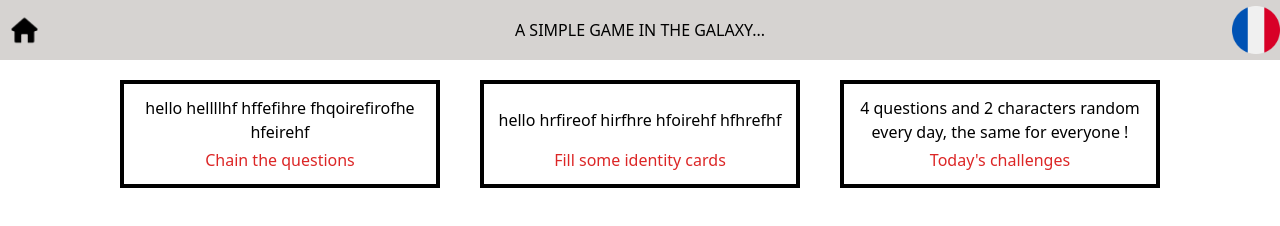
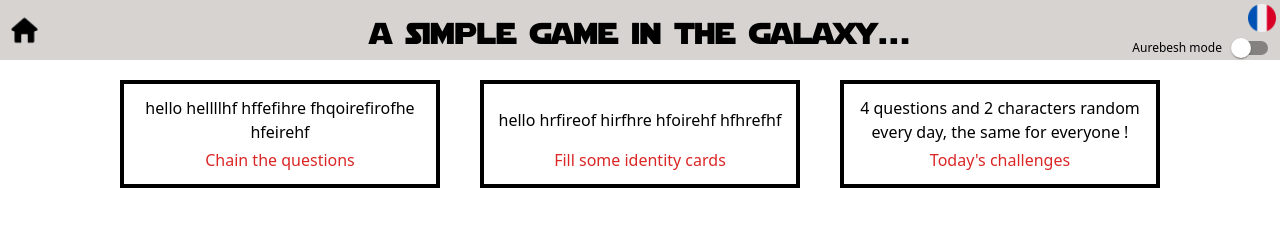
Before and after one commit to GTZL1/swGameProject, a React app: page / in a window 1280 px wide. Built offline with nearby package versions, Linux system fonts and the light colour scheme.

Commit message:
Add an aurebesh mode

```diff
--- /dev/null
+++ b/src/context/FontContext.js
@@ -0,0 +1,30 @@
+import React, { createContext, useState, useContext } from 'react';
+
+const FontContext = createContext();
+
+export const FontProvider = ({ children }) => {
+    const [titleFont, setTitleFont] = useState('font-starjedi');
+    const [contentFont, setContentFont] = useState('font-sans');
+    const [useSingleFont, setUseSingleFont] = useState(false);
+
+    const toggleSingleFont = () => {
+        setUseSingleFont((prev) => !prev);
+    };
+
+    return (
+        <FontContext.Provider
+            value={{
+                titleFont,
+                setTitleFont,
+                contentFont,
+                setContentFont,
+                useSingleFont,
+                toggleSingleFont,
+            }}
+        >
+            {children}
+        </FontContext.Provider>
+    );
+};
+
+export const useFont = () => useContext(FontContext);
--- a/src/home/gameModeBox.js
+++ b/src/home/gameModeBox.js
@@ -1,11 +1,12 @@
 import React, { useState, useEffect } from 'react';
 import ButtonLink from '../utils/buttons/buttonLink.js';
+import { useFont } from '../context/FontContext.js';
 
 const GameModeBox = ({endpoint, boxText, buttonText}) => {
-    console.log(buttonText);
+    const { contentFont } = useFont();
     return (
         <div className='w-80 flex flex-col items-center justify-center gap-1 p-3 border-4 border-solid border-black m-5'>
-            <p className='h-[90%] flex items-center text-center'>{boxText}</p>
+            <p className={`${contentFont} h-[90%] flex items-center text-center`}>{boxText}</p>
             <ButtonLink route = {endpoint} style="text-red-600 max-w-md">{buttonText}</ButtonLink>
         </div>
     );
--- a/src/home/homePage.js
+++ b/src/home/homePage.js
@@ -1,7 +1,6 @@
 import React, { useState, useEffect } from 'react';
 import ENDPOINTS from '../constants/endpoints.js';
 import SENTENCES from '../constants/sentences.js';
-import ButtonLink from '../utils/buttons/buttonLink.js';
 import TitleBar from '../utils/title/title.js';
 import { useTranslation } from "react-i18next";
 import GameModeBox from './gameModeBox.js';
--- a/src/index.css
+++ b/src/index.css
@@ -4,7 +4,14 @@
 
 @font-face {
     font-family: 'starjedi';
-    src: url('/resources/fonts/Starjedi.ttf') format('truetype');
+    src: url('../public/resources/fonts/Starjedi.ttf') format('truetype');
     font-weight: normal;
     font-style: normal;
-  }
+}
+
+@font-face {
+  font-family: 'aurebesh';
+  src: url('../public/resources/fonts/Aurebesh.otf') format('opentype');
+  font-weight: normal;
+    font-style: normal;
+}
--- a/src/index.js
+++ b/src/index.js
@@ -6,6 +6,7 @@ import { I18nextProvider } from "react-i18next";
 import i18next from "i18next";
 import i18n from './i18n.js';
 import './index.css';
+import { FontProvider } from './context/FontContext.js';
 
 const root = ReactDOM.createRoot(document.getElementById('root'));
 
@@ -17,7 +18,9 @@ root.render(
   <React.StrictMode>
     <BrowserRouter>
     <I18nextProvider i18n={i18next}>
-      <App />
+      <FontProvider>
+        <App />
+      </FontProvider>
     </I18nextProvider>
     </BrowserRouter>
   </React.StrictMode>
--- a/src/locales/en/translation.json
+++ b/src/locales/en/translation.json
@@ -5,7 +5,8 @@
         "identity_title" : "Identity cards",
         "daily_title" : "Today's challenges",
         "question_button" : "Chain the questions",
-        "identity_button" : "Fill some identity cards"
+        "identity_button" : "Fill some identity cards",
+        "aurebesh" : "Aurebesh mode"
     },
     "questions" : {
         "correct_answer" : "Correct, well done !",
--- a/src/locales/fr/translation.json
+++ b/src/locales/fr/translation.json
@@ -1,11 +1,12 @@
 {
     "titles": {
-        "main_title" : "UN SIMPLE JEU DANS LA GALAXIE...",
+        "main_title" : "UN MODESTE JEU DANS LA GALAXIE...",
         "question_title" : "Questions",
         "identity_title" : "Cartes d'identité",
         "daily_title" : "Les défis du jour",
         "question_button" : "Enchaîner les questions",
-        "identity_button" : "Remplir des cartes d'identité"
+        "identity_button" : "Remplir des cartes d'identité",
+        "aurebesh" : "Mode aurebesh"
     },
     "questions" : {
         "correct_answer" : "Bonne réponse, bien joué !",
--- /dev/null
+++ b/src/utils/buttons/fontSwitch.js
@@ -0,0 +1,36 @@
+import React from 'react';
+import { useFont } from '../../context/FontContext.js';
+import { Switch } from '@mui/material';
+import { useTranslation } from "react-i18next";
+
+const FontSwitch = ({ style }) => {
+    const {
+        titleFont,
+        setTitleFont,
+        contentFont,
+        setContentFont,
+        useSingleFont,
+        toggleSingleFont,
+    } = useFont();
+    const {t} = useTranslation();
+
+    function toggleFont() {
+        // if single font is false, it means it's been toggled to true, so it switches to aurebesh
+        if (!useSingleFont) {
+            setTitleFont('font-aurebesh');
+            setContentFont('font-aurebesh');
+        } else {
+            setTitleFont('font-starjedi');
+            setContentFont('font-sans');
+        }
+        toggleSingleFont();
+    }
+
+    return (<div className={`flex items-center ${style}`}>
+                <span className='text-xs'>{t('titles.aurebesh')}</span>
+                <Switch onClick={toggleFont} />
+            </div>
+    );
+};
+
+export default FontSwitch;
--- a/src/utils/buttons/languageSwitch.js
+++ b/src/utils/buttons/languageSwitch.js
@@ -13,7 +13,7 @@ const LanguageSwitch = ( {style} ) => {
     };
 
     const otherLanguage = ALL_LANGUAGES.filter((lang) => lang != i18n.language);
-    return (<button className= {`${style}`} id="flagList" key={isClicked} onClick={() => handleLanguageChange(otherLanguage)}>
+    return (<button className= {`${style}`} key={isClicked} onClick={() => handleLanguageChange(otherLanguage)}>
             <img className="langFlag max-h-full" src={'/resources/icons/' + ICONS[otherLanguage]} alt="Other language icon"/>
             </button>
     );
--- a/src/utils/title/title.css
+++ b/src/utils/title/title.css
@@ -24,7 +24,7 @@ header h1 {
 }
 
 header button {
-    @apply flex items-center justify-center h-[80%] border-none p-0 m-0 bg-transparent cursor-pointer;
+    @apply flex items-center justify-center  border-none p-0 m-0 bg-transparent cursor-pointer;
     /*display: flex;
     align-items: center;
     justify-content: center;
@@ -40,5 +40,5 @@ header button {
     /*position: absolute;
     left: 0;
     transform: translateY(-50%);*/
-    @apply absolute left-0 transform -translate-y-1/2;
+    @apply absolute left-0 transform -translate-y-1/2 h-[80%];
 }
--- a/src/utils/title/title.js
+++ b/src/utils/title/title.js
@@ -2,17 +2,27 @@ import React, { useState, useEffect } from 'react';
 import './title.css';
 import LanguageSwitch from '../buttons/languageSwitch.js';
 import ButtonLink from '../buttons/buttonLink.js';
+import { useFont } from '../../context/FontContext.js';
+import FontSwitch from '../buttons/fontSwitch.js';
 
 const TitleBar = ({nameP}) => {
+    const { titleFont } = useFont();
+
     function TitleText({ name }) {
-        return <h1 className="whitespace-nowrap absolute left-1/2 transform -translate-x-1/2 m-0">{name}</h1>;
+        return <h1 className={`${titleFont} text-3xl whitespace-nowrap absolute left-1/2 transform -translate-x-1/2 m-0`}>
+            {name.toLowerCase()}</h1>;
     }
 
-    return (<header className='items-center flex sticky top-0 w-full h-[60px] overflow-visible bg-stone-300'>
+    return (
+        <header className='items-center flex sticky top-0 w-full h-[60px] overflow-visible bg-stone-300'>
             <ButtonLink route={'/'} children={<img className='max-h-full' src={'/resources/icons/home_icon.png'} id='home' />} />
             <TitleText name={nameP} />
-            <LanguageSwitch />
-        </header>);
+            <div id="flagList" className='flex flex-col h-full items-end'>
+                <LanguageSwitch style="h-[60%] p-1" />
+                <FontSwitch style="justify-end h-[40%]" />
+            </div>
+        </header>
+    );
 }
 
 export default TitleBar;
--- a/tailwind.config.js
+++ b/tailwind.config.js
@@ -8,6 +8,7 @@ export default {
     extend: {
       fontFamily: {
         starjedi: ['starjedi', 'sans-serif'],
+        aurebesh: ['aurebesh', 'sans-serif']
       }
     },
   },
```
Also changed, not shown: public/resources/fonts/Aurebesh.otf (added).
